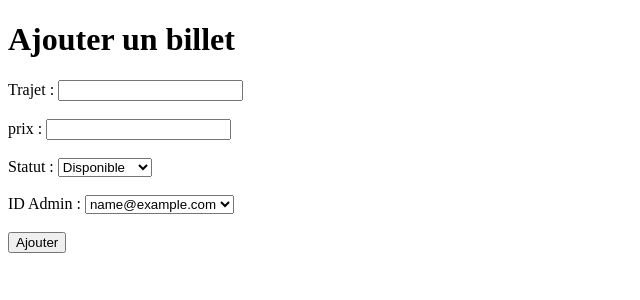
After one commit to Diallo-alpha/agence_voyage-, a PHP site: page /AddBillet.php in a window 1280 px wide. The commit adds this page. Shown: the top 300 px of the page, without its empty margins (0-640 px from the left). Run offline with PHP 8.4, Linux system fonts and the light colour scheme; tables that the repository leaves empty or names only in its code hold one stand-in row (values such as "Sample post").

Commit message:
la fonctionnalité qui permet à l'admin  d'ajouter des billets est ajouté

```diff
--- /dev/null
+++ b/AddBillet.php
@@ -0,0 +1,68 @@
+<?php
+require_once "config.php";
+
+try {
+    // Requête SQL préparée pour récupérer les administrateurs
+    $sql_admins = "SELECT id, email FROM admin";
+    $stmt_admins = $connexion->prepare($sql_admins);
+    $stmt_admins->execute();
+    $admins = $stmt_admins->fetchAll();
+} catch (PDOException $e) {
+    // Gestion des erreurs
+    echo "Erreur lors de la récupération des administrateurs : " . $e->getMessage();
+}
+
+// Traitement du formulaire lorsqu'il est soumis
+if ($_SERVER["REQUEST_METHOD"] == "POST") {
+    // Récupérer les données du formulaire avec extract()
+    extract($_POST);
+
+    try {
+        // Appel de la méthode addBillet de votre objet Admin pour ajouter le billet
+
+        $admin->addBillet($trajet, $prix, $statut, $id_admin);
+    } catch (PDOException $e) {
+        // Gestion des erreurs
+        echo "Erreur lors de l'ajout du billet : " . $e->getMessage();
+    }
+}
+?>
+
+
+<!DOCTYPE html>
+<html lang="fr">
+<head>
+    <meta charset="UTF-8">
+    <meta name="viewport" content="width=device-width, initial-scale=1.0">
+    <title>Ajouter un billet</title>
+</head>
+<body>
+    <h1>Ajouter un billet</h1>
+    <form action="" method="POST">
+
+        <label for="trajet">Trajet :</label>
+        <input type="text" id="trajet" name="trajet" required><br><br>
+
+        <label for="prix">prix :</label>
+        <input type="text" id="prix" name="prix" required><br><br>
+
+        <label for="statut">Statut :</label>
+        <select id="statut" name="statut" required>
+            <option value="disponible">Disponible</option>
+            <option value="indisponible">Indisponible</option>
+        </select><br><br>
+
+
+        <label for="idAdmin">ID Admin :</label>
+        <select id="idAdmin" name="idAdmin">
+            <?php foreach ($admins as $admin): ?>
+                <option value="<?php echo $admin['id']; ?>"><?php echo $admin['email']; ?></option>
+            <?php endforeach; ?>
+        </select><br><br>
+
+
+
+        <button type="submit">Ajouter</button>
+    </form>
+</body>
+</html>
--- a/Admin.php
+++ b/Admin.php
@@ -39,4 +39,33 @@ class Admin
         return $this->motDePasse;
     }
 
+// Méthode pour ajouter des billets
+public function addBillet($trajet, $prix, $statut, $id_admin)
+{
+    try {
+        // Requête SQL pour insérer un nouveau billet
+        $sql = "INSERT INTO billet (`trajet`, `prix`, `statut`, `id_admin`) VALUES (:trajet, :prix, :statut, :id_admin)";
+
+        // Préparation de la requête
+        $stmt = $this->connexion->prepare($sql);
+
+        // Liaison des valeurs aux paramètres de la requête
+        $stmt->bindParam(':trajet', $trajet);
+        $stmt->bindParam(':prix', $prix);
+        $stmt->bindParam(':statut', $statut);
+        $stmt->bindParam(':id_admin', $id_admin);
+
+        // Exécution de la requête
+        $stmt->execute();
+
+        // Redirection vers la page d'accueil après l'ajout du billet
+        header("Location: AddBillet.php");
+        exit();
+    } catch (PDOException $e) {
+        // En cas d'erreur, affichage de l'erreur et gestion appropriée
+        echo "Erreur lors de l'ajout du billet : " . $e->getMessage();
+    }
 }
+
+
+}
--- a/config.php
+++ b/config.php
@@ -1,4 +1,6 @@
 <?php
+
+    require_once "Admin.php";
     $servername = "localhost";
     $db = "agence_voyage";
     $username = "root";
@@ -6,6 +8,7 @@
 
     try{
         $connexion = new PDO("mysql:host=$servername;dbname=$db",$username,$password);
+        $admin= new Admin($connexion,"thiamhapstou@gmail.com","BinetaSy30@");
         $connexion->setAttribute(PDO::ATTR_ERRMODE, PDO::ERRMODE_EXCEPTION);
         }
     catch(PDOException $e){
```
